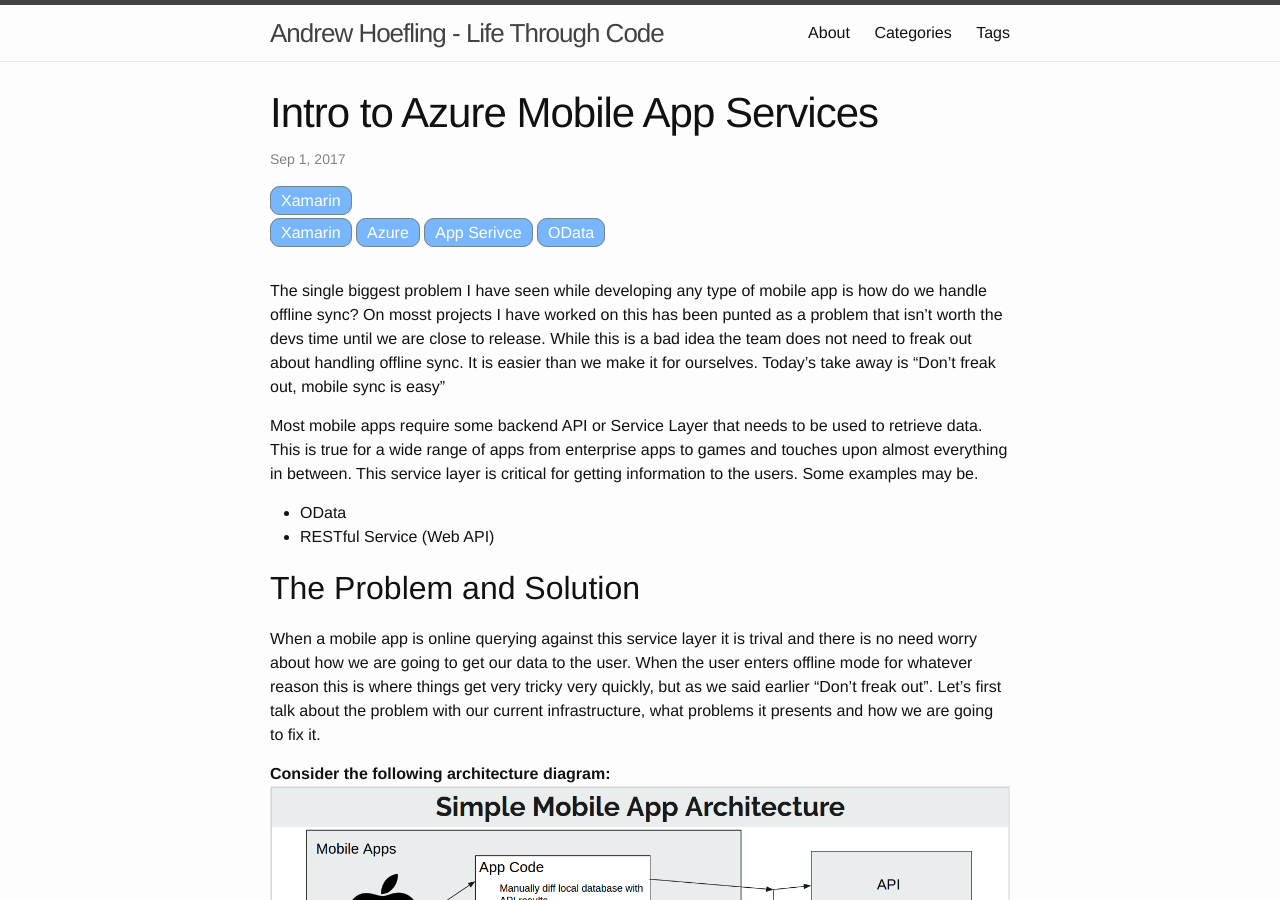
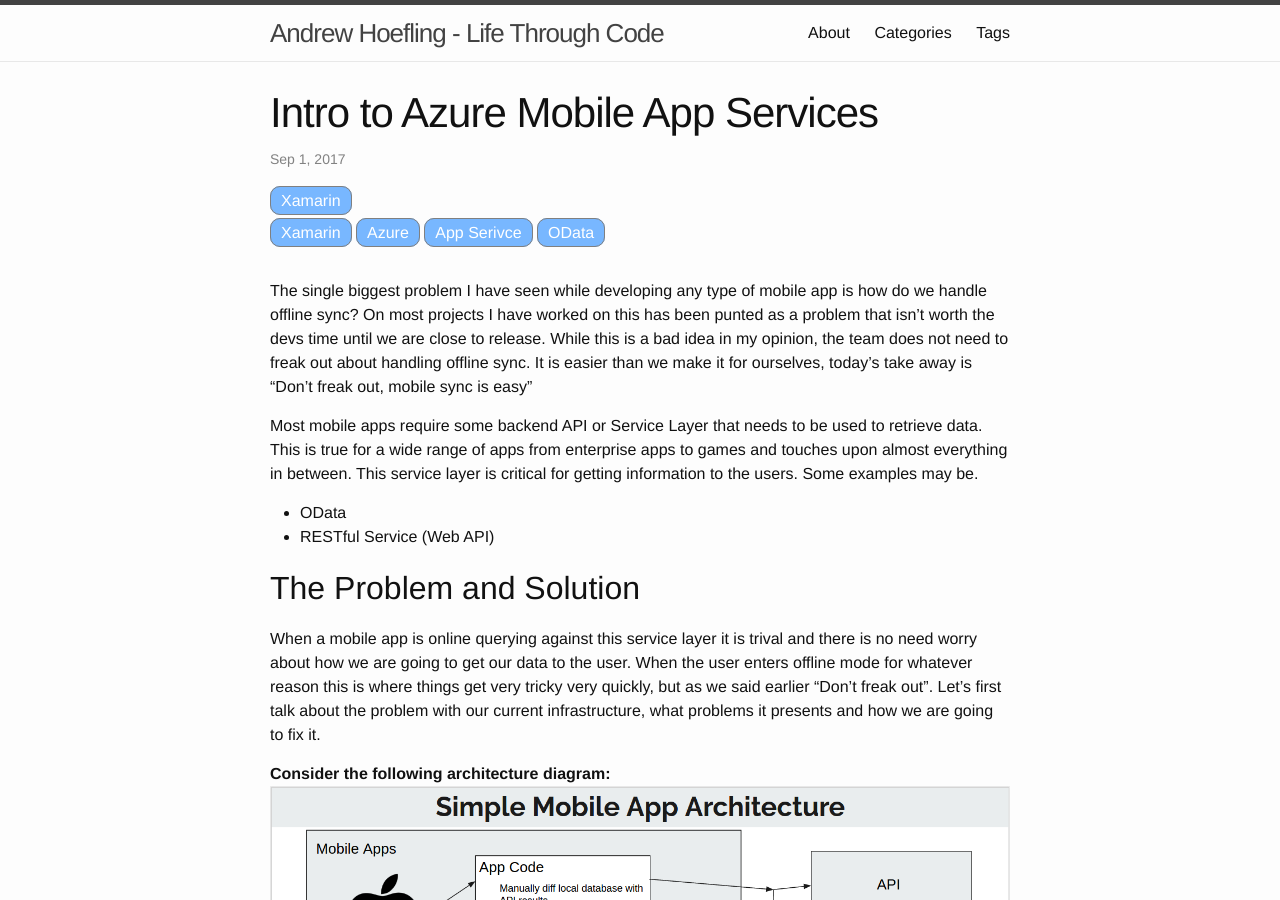
Before and after one commit to SkyeHoefling/ahoefling.github.io, a Jekyll site: the page built from _posts/2017-09-01-intro-azure-mobile-app-services.md, in a window 1280 px wide and 900 px high. Built offline with Jekyll 4.4.1, drawn with Linux system fonts in a browser that asks for light colours; nearby versions of some CDN libraries; comment, search, counter and statistics services are not loaded; some of the changed text lies outside the part shown.

Commit message:
Adding more content to the post

```diff
--- a/_posts/2017-09-01-intro-azure-mobile-app-services.md
+++ b/_posts/2017-09-01-intro-azure-mobile-app-services.md
@@ -7,7 +7,7 @@ tags: [Xamarin, Azure, App Serivce, OData]
 share: true
 comments: true
 ---
-The single biggest problem I have seen while developing any type of mobile app is how do we handle offline sync? On mosst projects I have worked on this has been punted as a problem that isn't worth the devs time until we are close to release. While this is a bad idea the team does not need to freak out about handling offline sync. It is easier than we make it for ourselves. Today's take away is "Don't freak out, mobile sync is easy"
+The single biggest problem I have seen while developing any type of mobile app is how do we handle offline sync? On most projects I have worked on this has been punted as a problem that isn't worth the devs time until we are close to release. While this is a bad idea in my opinion, the team does not need to freak out about handling offline sync. It is easier than we make it for ourselves, today's take away is "Don't freak out, mobile sync is easy"
 
 Most mobile apps require some backend API or Service Layer that needs to be used to retrieve data. This is true for a wide range of apps from enterprise apps to games and touches upon almost everything in between. This service layer is critical for getting information to the users. Some examples may be.
 
```
Also changed, not shown: other parts of _posts/2017-09-01-intro-azure-mobile-app-services.md (+1 -1 lines).
